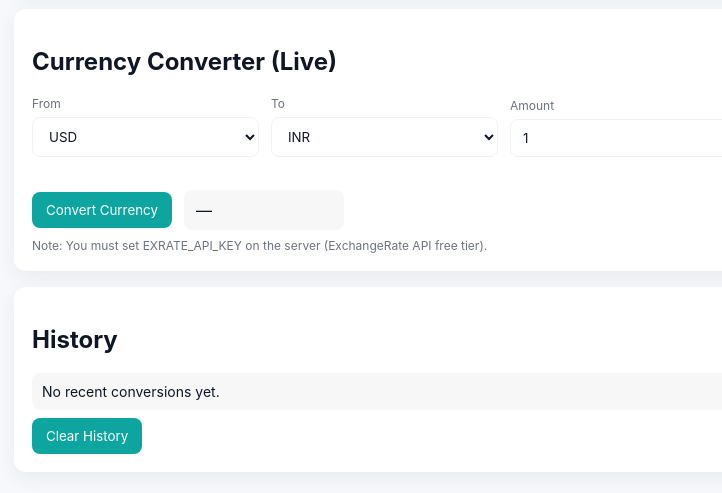
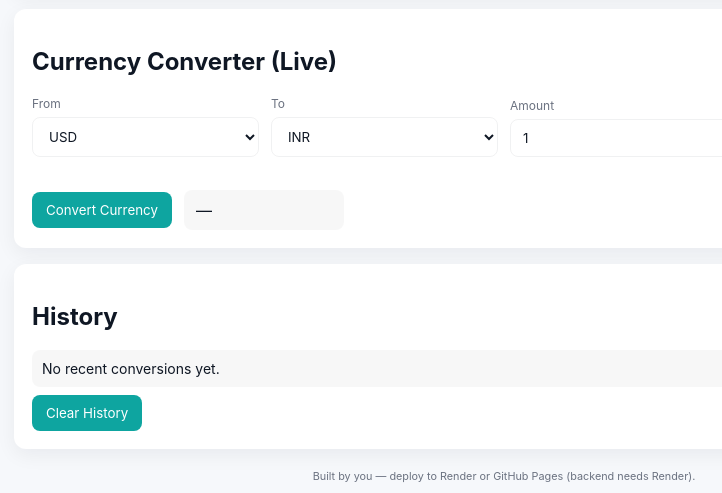
Before and after one commit to Madhavan20906/unit-converter, a Flask app: page / in a window 1280 px wide. Shown: the part 325-818 px from the top of the page, without its empty margins (136-858 px from the left). Run offline with Flask 3, Linux system fonts and the light colour scheme.

Commit message:
Updated index.html layout and styling

```diff
--- a/templates/index.html
+++ b/templates/index.html
@@ -78,7 +78,6 @@
               <button id="convertCurrency">Convert Currency</button>
               <div id="curResult" class="result">—</div>
             </div>
-            <small class="hint">Note: You must set <code>EXRATE_API_KEY</code> on the server (ExchangeRate API free tier).</small>
           </div>
         </div>
       </section>
```
